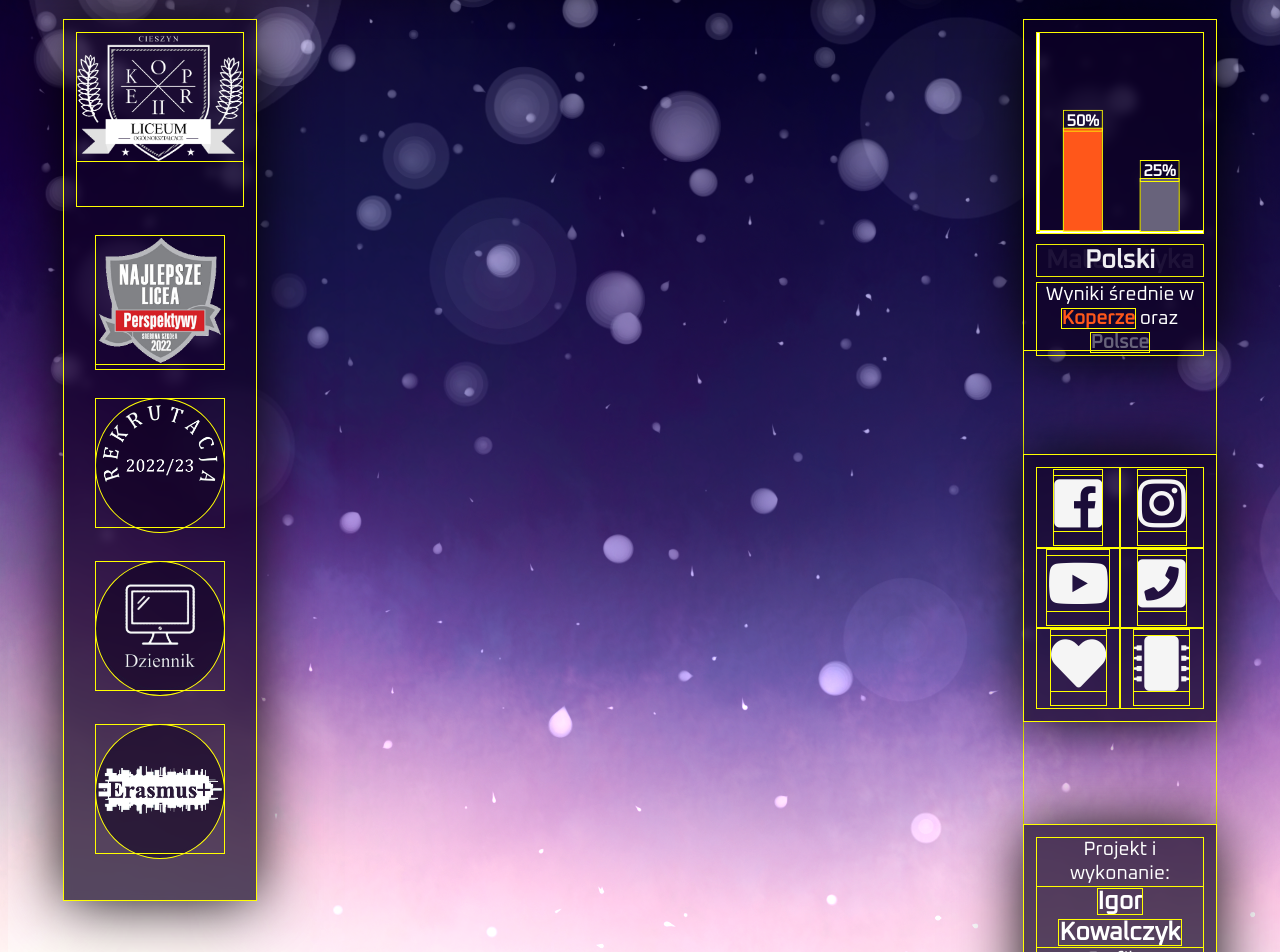
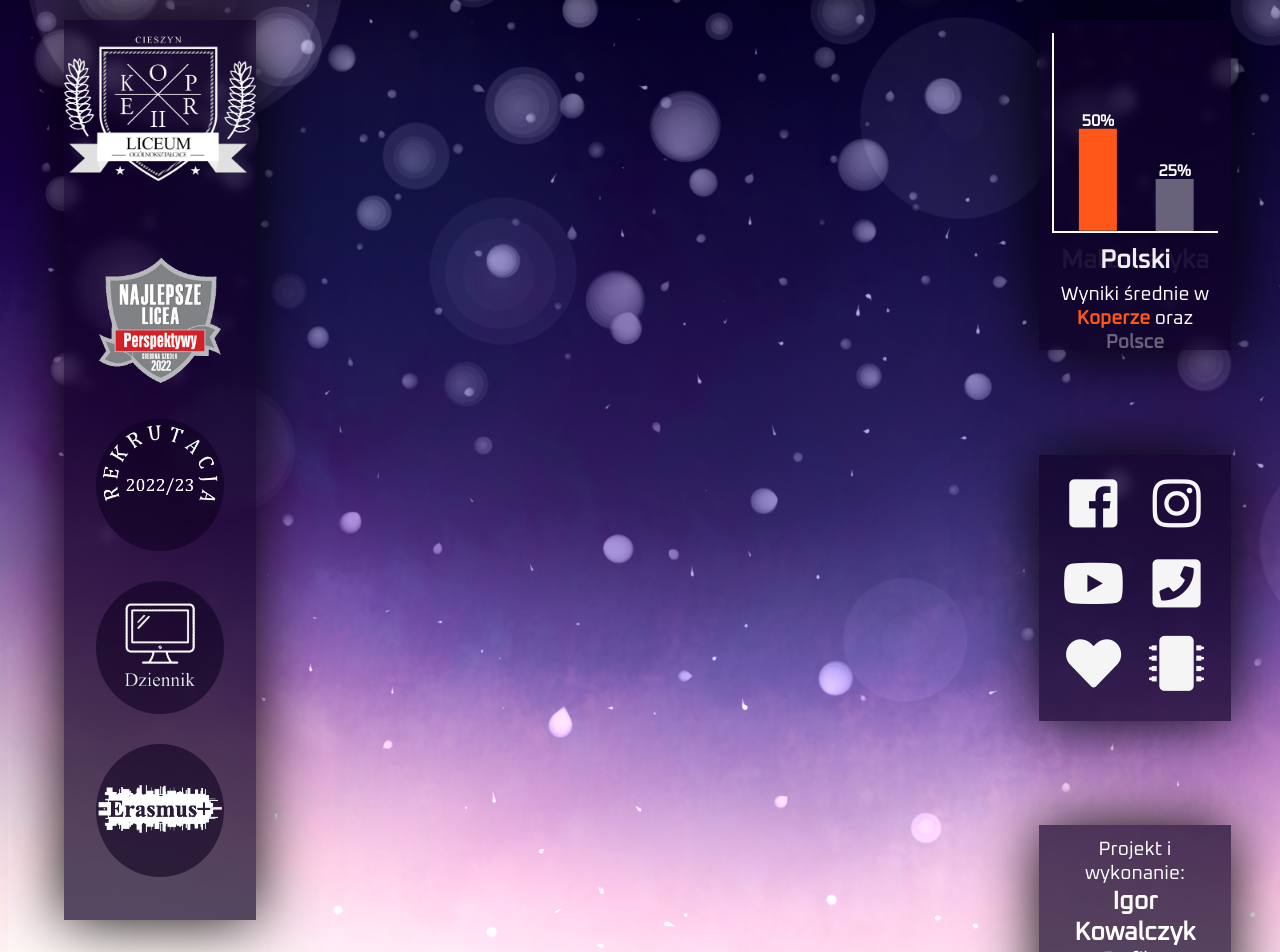
Before and after one commit to Vani-lla/koper-main, a React (Create React App) app: page /erasmus in a window 1280 px wide. Shown: the part 180-1132 px from the top of the page. Built offline with nearby package versions, Linux system fonts and the light colour scheme; a web font is replaced by a local one.

Commit message:
0.10 (more repairs)

```diff
--- a/src/badges/Badges.css
+++ b/src/badges/Badges.css
@@ -1,14 +1,14 @@
 .badges {
     position: absolute;
     left: 5vw; top: 25vh;
-    padding: 1vw;
+    padding: 1vw; width: 15vw;
     display: flex; flex-direction: column;
     align-items: center;
     z-index: -1;
 }
 
 #main-logo {
-    width: 13vw; max-width: 200px;
+    width: 15vw; max-width: 200px;
     margin-bottom: 40px;
 }
 
--- a/src/index.css
+++ b/src/index.css
@@ -3,7 +3,7 @@
     margin: 0; padding: 0;
     box-sizing: border-box;
     font-family: 'Oxanium', cursive;
-    outline: solid 1px yellow;
+    /* outline: solid 1px yellow; */
 }
 
 body {
--- a/src/menubar/Menubar.css
+++ b/src/menubar/Menubar.css
@@ -2,7 +2,7 @@
     /* position: absolute; */
     /* right: 5vw; */
     /* top: 70vh; */
-    width: 15vw;
+    width: 100%;
     padding: 1vw;
 
     display: grid;
@@ -39,7 +39,7 @@ i {
 
 .credits {
     /* position: absolute; */
-    width: 15vw;
+    width: 100%;
     padding: 1vw;
     /* right: 5vw; */
     /* top: 115vh; */
--- a/src/rightDesktop/rightDesktop.css
+++ b/src/rightDesktop/rightDesktop.css
@@ -1,9 +1,12 @@
 .right-desktop {
     position: absolute;
-    right: 5vw; top: 25vh;
+    right: calc(5vw - 15px); top: 25vh;
+    max-width: 240px;
+    width: 15vw;
     display: flex;
     flex-direction: column;
     justify-content: space-between;
     align-items: center;
     height: 1000px;
+    z-index: 0;
 }
```
